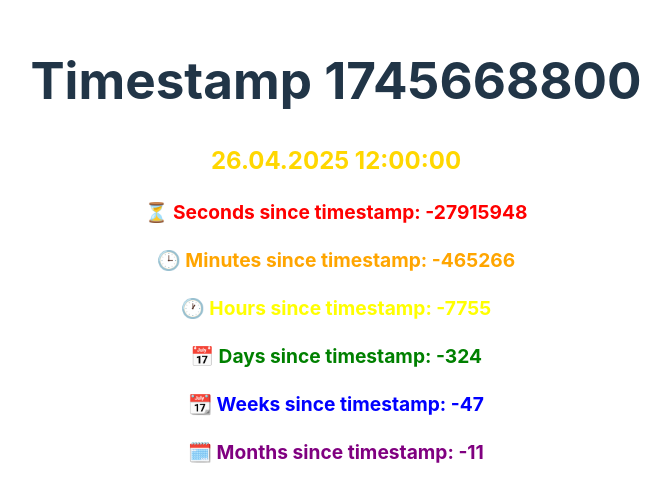
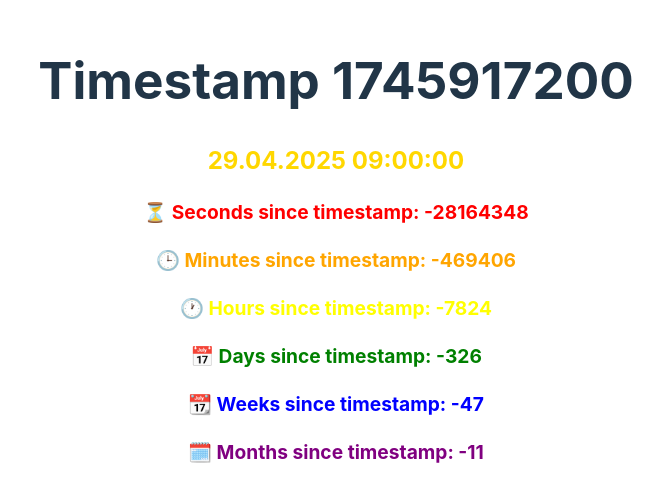
Before and after one commit to sashayio/timestmap, a Preact app: page / in a window 1280 px wide. Shown: the part 148-650 px from the top of the page, without its empty margins (304-975 px from the left). Built offline with nearby package versions, Linux system fonts and the light colour scheme.

Commit message:
changes?

```diff
--- a/src/app.tsx
+++ b/src/app.tsx
@@ -1,7 +1,7 @@
 import './app.css'
 import TimeSinceTimestamp from './timestamp'
 
-const timestamp = 1745668800;
+const timestamp = 1745917200;
 
 export function App() {
   return (
```
